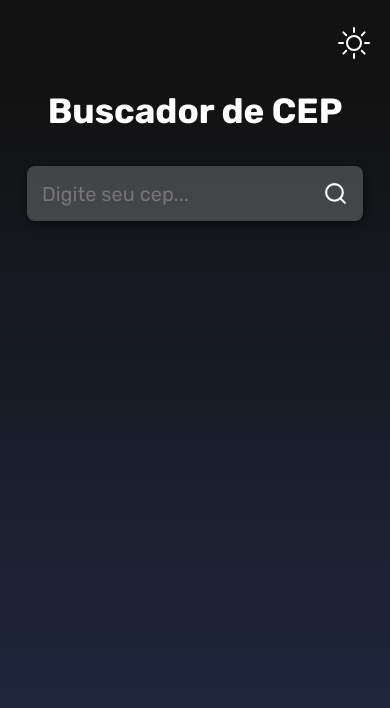
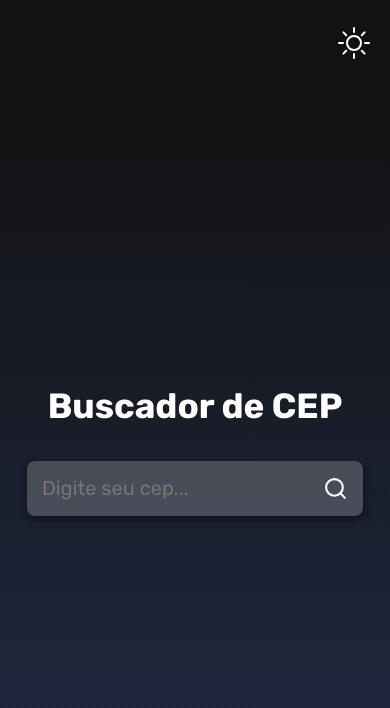
Before and after one commit to arthurhenriqueti/buscador-cep, a React (Vite) app: page / in a window 390 px wide. Shown: the top 708 px of the page. Built offline with nearby package versions, Linux system fonts and the light colour scheme.

Commit message:
responsiveness corrections

```diff
--- a/src/pages/Home.scss
+++ b/src/pages/Home.scss
@@ -3,7 +3,7 @@
     background: linear-gradient(#121212, #212b46);
 
     .home-area {
-        height: inherit;
+        min-height: inherit;
         display: flex;
         justify-content: center;
         align-items: center;
```
